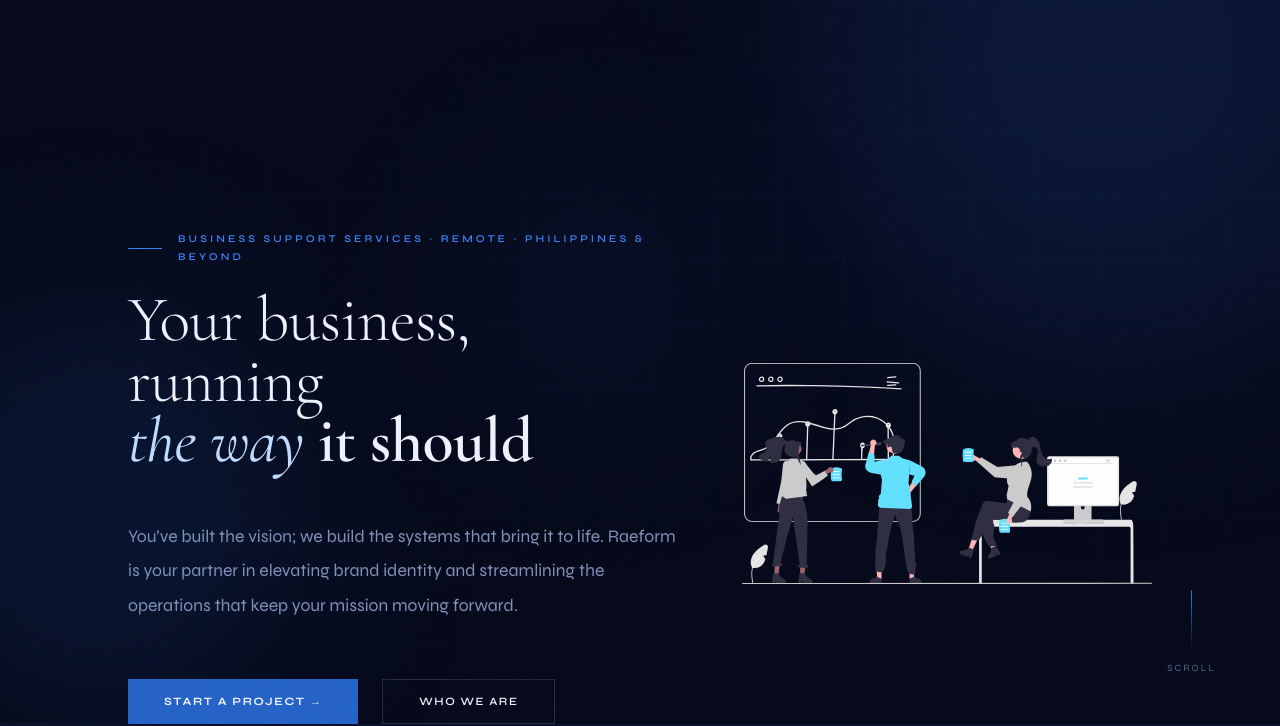
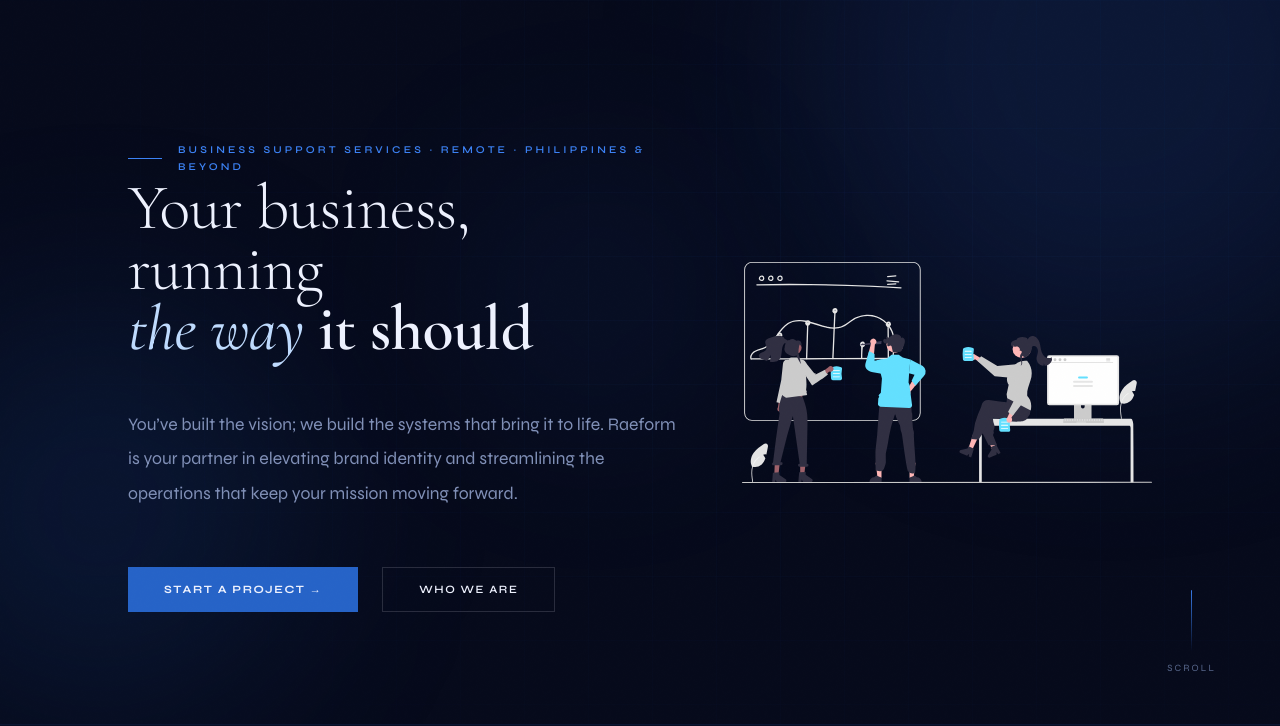
Before and after one commit to ItsRaennyDay/raeform_official, a plain HTML site: page index.html in a window 1280 px wide. Shown: the part 76-802 px from the top of the page. Drawn offline with nearby package versions, Linux system fonts and the light colour scheme.

Commit message:
Update style.css

```diff
--- a/style.css
+++ b/style.css
@@ -60,8 +60,15 @@
 .mob-menu .nav-btn{font-size:.85rem;padding:14px 40px}
 
 /* HERO */
-.hero{min-height:100vh;display:flex;flex-direction:column;justify-content:flex-end;
-  padding:0 5vw;position:relative;overflow:hidden}
+.hero {
+    min-height: 100vh;
+    display: flex;
+    flex-direction: column;
+    justify-content: flex-end; /* Revert this back */
+    padding: 100px 5vw 7rem;   /* Change the top padding (first value) to create space from the Nav */
+    position: relative;
+    overflow: hidden;
+}
 .hero-grid{position:absolute;inset:0;
   background-image:linear-gradient(rgba(37,99,200,.055) 1px,transparent 1px),
     linear-gradient(90deg,rgba(37,99,200,.055) 1px,transparent 1px);
@@ -77,8 +84,18 @@
 .h-tag{font-size:.65rem;letter-spacing:.3em;text-transform:uppercase;color:var(--blue-glow);
   font-weight:600;margin-bottom:.1rem;display:flex;align-items:center;gap:1rem;position:relative;z-index:2}
 .h-tag::before{content:'';width:34px;height:1px;background:var(--blue-glow);display:inline-block;flex-shrink:0}
-.h-h1{font-family:var(--font-d);font-size:clamp(2.8rem,5vw,6rem);line-height:.95;
-  font-weight:300;letter-spacing:-.01em;max-width:960px;margin-bottom:3rem;position:relative;z-index:2;margin-top:1.5rem}
+.h-h1 {
+    font-family: var(--font-d);
+    font-size: clamp(2.8rem, 5vw, 6rem);
+    line-height: .95;
+    font-weight: 300;
+    letter-spacing: -.01em;
+    max-width: 960px;
+    margin-bottom: 3rem;
+    position: relative;
+    z-index: 2;
+    margin-top: 0rem; /* This removes the "pusher" space */
+}
 .h-h1 em{font-style:italic;font-weight:400;color:var(--blue-pale)}
 .h-h1 strong{font-weight:600}
 .h-sub{font-size:clamp(.92rem,1.6vw,1.1rem);color:var(--muted);max-width:460px;
```
